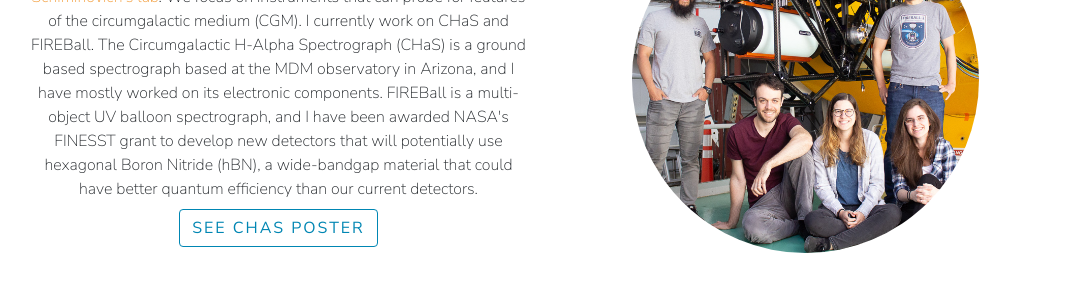
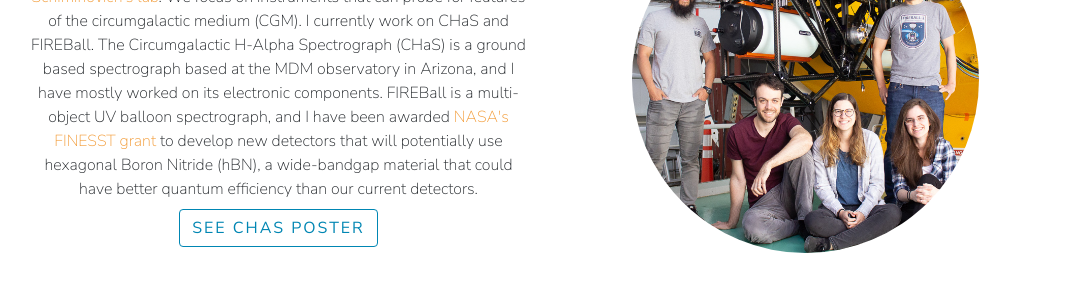
Before and after one commit to barbaracrusan/barbaracrusan.github.io, a Jekyll site: the page built from physics.html, in a window 1280 px wide and 900 px high. Shown: the part 292-592 px from the top of the window, without its empty margins (98-1182 px from the left). Built offline with Jekyll 4.4.1, drawn with Linux system fonts in a browser that asks for light colours; nearby versions of some CDN libraries; some of the changed text lies outside the part shown.

Commit message:
added NASA grant link to physics page

```diff
--- a/physics.html
+++ b/physics.html
@@ -10,7 +10,7 @@ title: PHYSICS
       <div class="col-md-6">
         <h5><b>ASTRONOMICAL INSTRUMENTATION AT COLUMBIA</b></h5>
 
-        I work on astronomical instrumentation projects in <a href="https://sail.astro.columbia.edu" target="_blank">Professor David Schiminovich's lab</a>. We focus on instruments that can probe for features of the circumgalactic medium (CGM). I currently work on CHaS and FIREBall. The Circumgalactic H-Alpha Spectrograph (CHaS) is a ground based spectrograph based at the MDM observatory in Arizona, and I have mostly worked on its electronic components. FIREBall is a multi-object UV balloon spectrograph, and I have been awarded NASA's FINESST grant to develop new detectors that will potentially use hexagonal Boron Nitride (hBN), a wide-bandgap material that could have better quantum efficiency than our current detectors.
+        I work on astronomical instrumentation projects in <a href="https://sail.astro.columbia.edu" target="_blank">Professor David Schiminovich's lab</a>. We focus on instruments that can probe for features of the circumgalactic medium (CGM). I currently work on CHaS and FIREBall. The Circumgalactic H-Alpha Spectrograph (CHaS) is a ground based spectrograph based at the MDM observatory in Arizona, and I have mostly worked on its electronic components. FIREBall is a multi-object UV balloon spectrograph, and I have been awarded <a href="https://nspires.nasaprs.com/external/viewrepositorydocument/cmdocumentid=695964/solicitationId=%7B913A7DEE-2747-6539-130C-0AB1E2322F42%7D/viewSolicitationDocument=1/Astro19%20FINESST%20Proposals%20List%20for%20Posting%20v3.pdf" target="_blank">NASA's FINESST grant</a> to develop new detectors that will potentially use hexagonal Boron Nitride (hBN), a wide-bandgap material that could have better quantum efficiency than our current detectors.
 
         <br>
 
```
